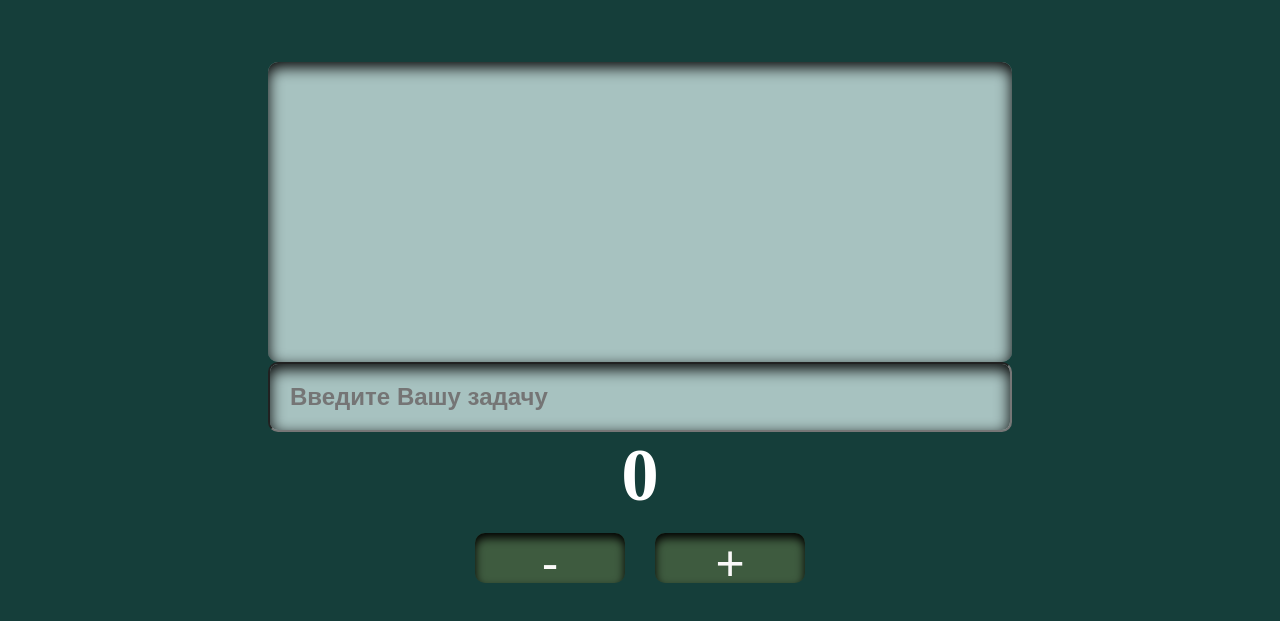
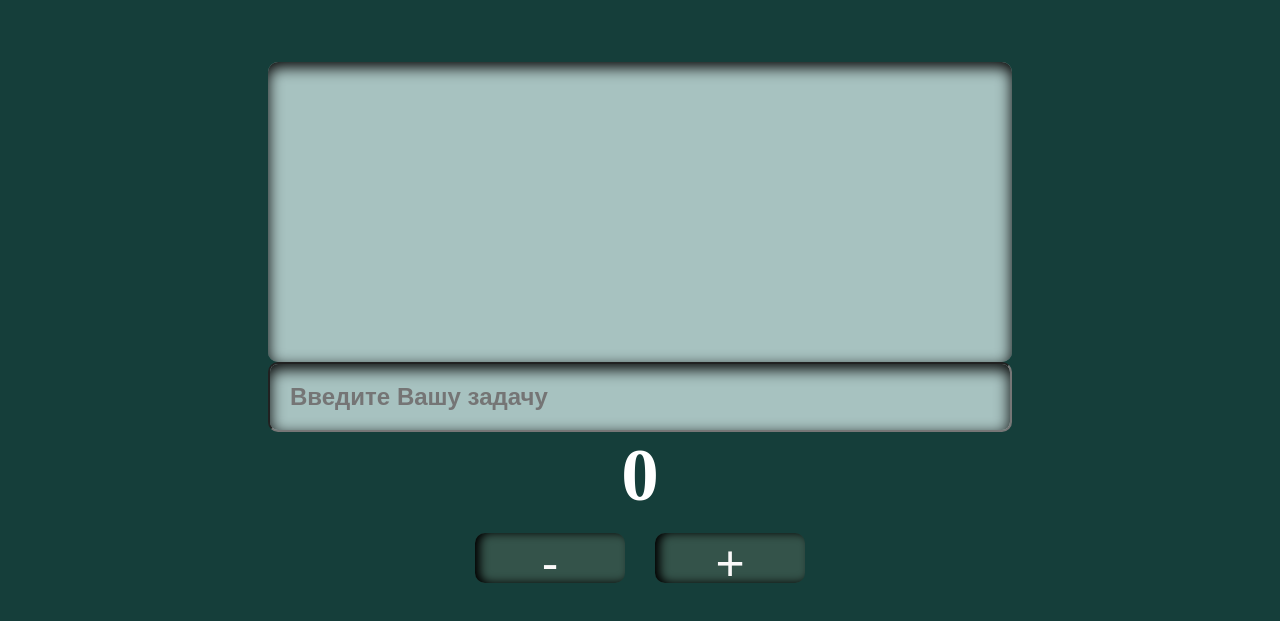
Before and after one commit to AllaBeloshapka/TaskCounter, a plain HTML site: page index.html in a window 1280 px wide. Shown: the part 123-744 px from the top of the page. Drawn offline with Linux system fonts and the light colour scheme.

Commit message:
button-style

```diff
--- a/stylec.css
+++ b/stylec.css
@@ -106,12 +106,12 @@ a {
   height: 50px;         /* ← высота кнопки */
   font-size: 50px;      /* размер текста */
   border-radius: 10px;  /* скруглённые углы (по желанию) */
-  background-color: #3e5b3f; /* цвет кнопки */
+  background-color: #34534a; /* цвет кнопки */
   color: rgb(250, 249, 249);
   border: none;
-  box-shadow: inset 0 5px 10px black;
+  box-shadow: inset 5px 0 10px black;
   }
 
 #btn:hover {
-  background-color: #45a049; /* эффект при наведении */
+  background-color: #286659; /* эффект при наведении */
 }
```
